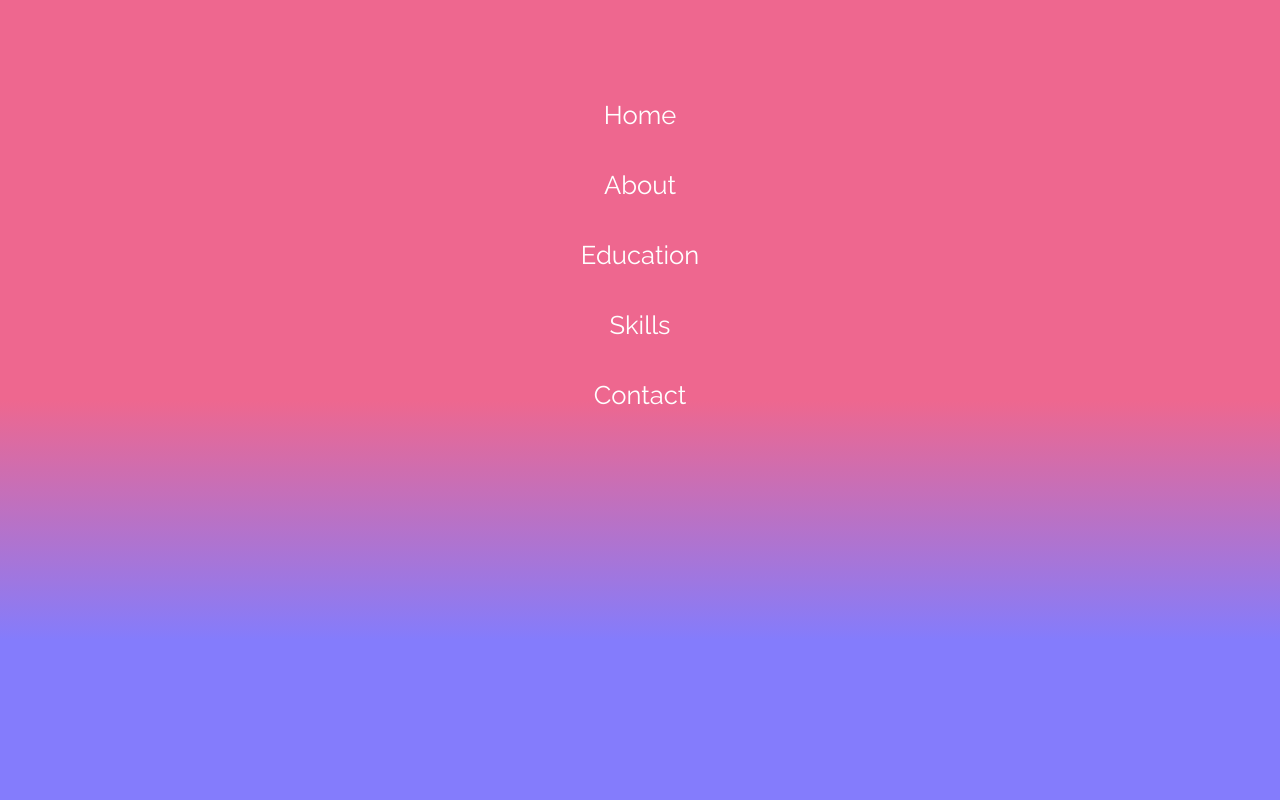
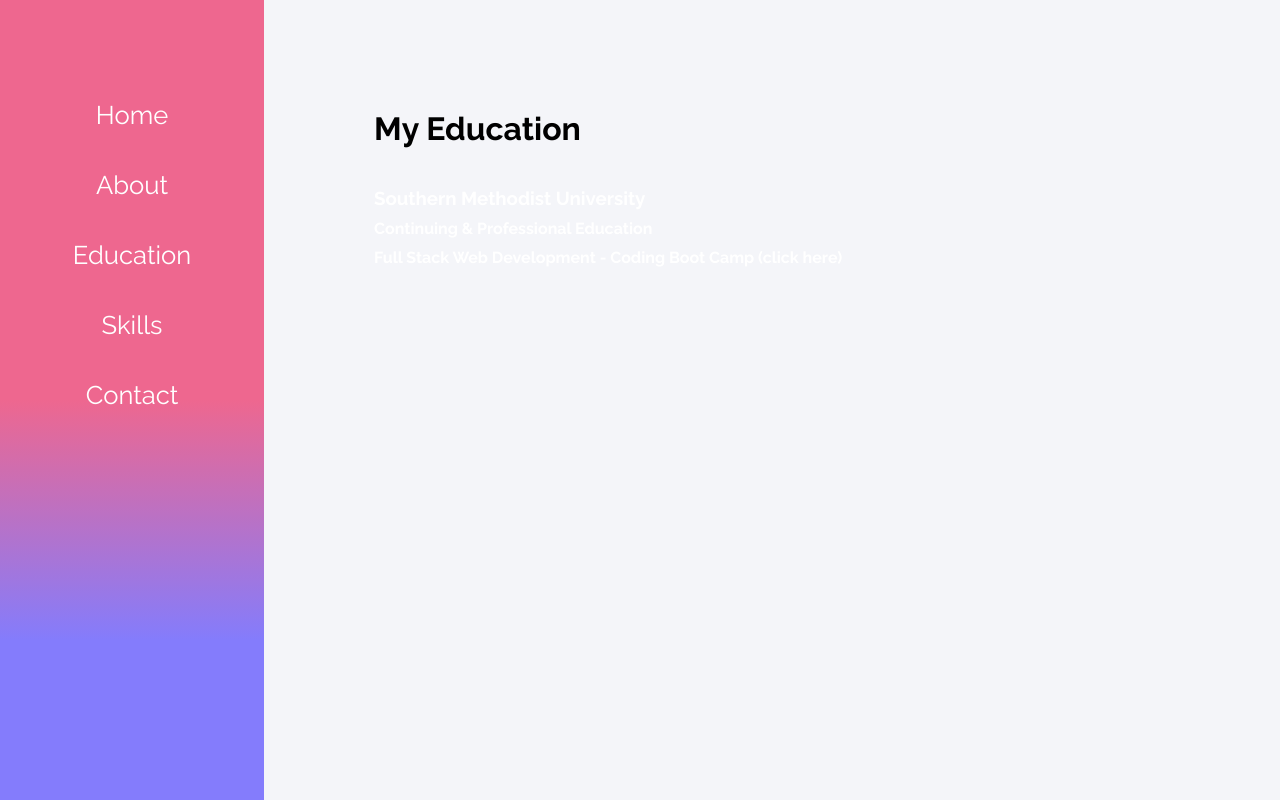
Before and after one commit to Erey2790/elmstreet_react, a React (Create React App) app: page /education in a window 1280 px wide. Built offline with nearby package versions, Linux system fonts and the light colour scheme.

Commit message:
uploading to github

```diff
--- a/src/App.css
+++ b/src/App.css
@@ -98,6 +98,8 @@ ul {
 .subtopic
 {
   margin:10px 10px 30px 10px !important;
+  color: black
+
 }
 p{
   font-size: var(--fontsize-p);
@@ -202,4 +204,27 @@ h1,h2,h3,h4,p{
   {
     padding-right: 0px;
   }
+
+  .skills-icons
+{
+  display: grid;
+  grid-template-columns: auto auto auto auto;
+  justify-content: space-around;
+  align-content: center;
+  column-gap: 10px;
+  row-gap: 10px;
 }
+
+.text-icon
+{
+  display: block;
+  font-family: 'Raleway';
+  font-size: 15px;
+
+  text-align: justify;
+}
+
+ul {
+  list-style-type: none;
+}
+}
--- a/src/App.js
+++ b/src/App.js
@@ -4,7 +4,7 @@ import { BrowserRouter as Router, Route, Routes } from 'react-router-dom';
 import Navbar from './components/Navbar';
 import Home from './contents/Home';
 import About from './contents/About';
-// import Education from './contents/Education';
+import Education from './contents/Education';
 // import Skills from './contents/Skills';
 // import Contact from './contents/Contact';
 function App() {
@@ -15,6 +15,7 @@ function App() {
                 <Routes>
                     <Route exact path='/' element={<Home />} />
                     <Route path='/about' element={<About />} />
+                    <Route path='/education' element={<Education />} />
                 </Routes>
                 {/* <Route path="/education">
    <Education />
--- a/src/components/Widecard.js
+++ b/src/components/Widecard.js
@@ -0,0 +1,18 @@
+import React, { Component } from 'react';
+
+class Widecard extends Component {
+    render() {
+        return (
+            <div className='widecard'>
+                <div className='compdet'>
+
+                    <h3>{this.props.title}</h3>
+                    <h4 className='secondtext'>{this.props.where}</h4>
+                    <h4 className='secondtext'>{this.props.from} - {this.props.to}</h4>
+                </div>
+            </div>
+        )
+    }
+}
+
+export default Widecard
--- a/src/contents/Education.js
+++ b/src/contents/Education.js
@@ -0,0 +1,19 @@
+import React, { Component } from 'react';
+
+import Widecard from '../components/Widecard';
+
+class Education extends Component {
+    render() {
+        return (
+            <div className='condiv'>
+
+                <h1 className='subtopic'>My Education</h1>
+                <a href='https://www.credly.com/badges/18bb637f-eb31-4154-99f6-8a022696ea84/public_url'>
+                <Widecard title="Southern Methodist University" where='Continuing & Professional Education' from='Full Stack Web Development ' to='Coding Boot Camp (click here)' /></a>
+
+            </div>
+        )
+    }
+}
+
+export default Education
```
